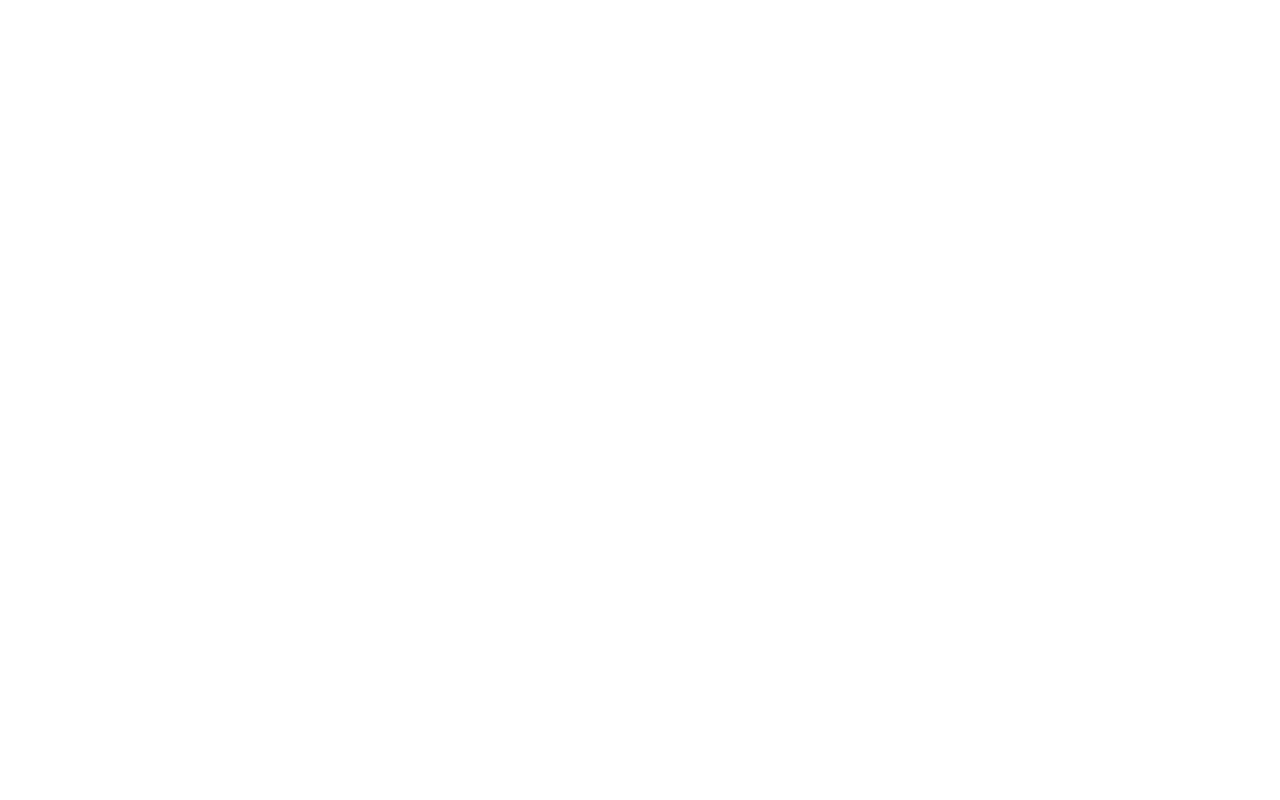
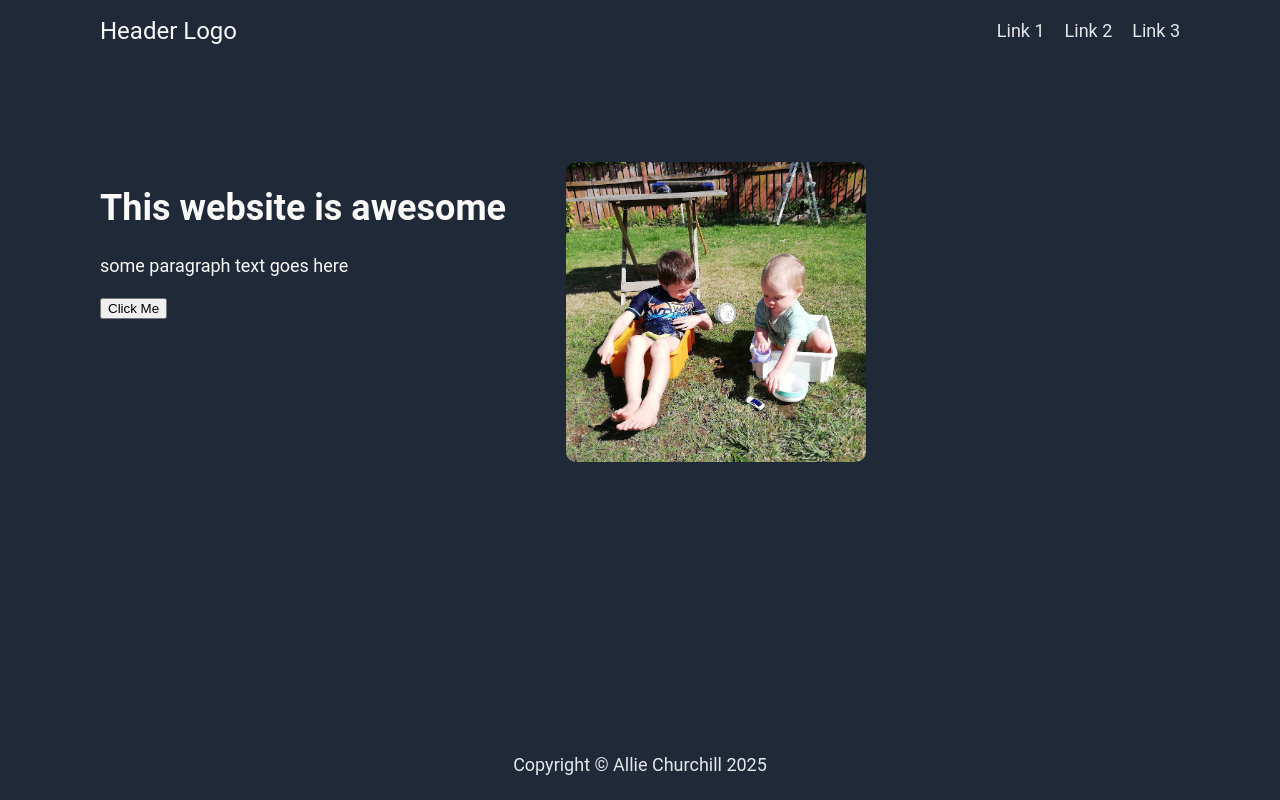
Before and after one commit to metafolic/project-landing, a plain HTML site: page index.html in a window 1280 px wide. Drawn offline with Linux system fonts and the light colour scheme.

Commit message:
started creating the layout of the landing page, nav bar, footer, and started on the hero section

```diff
--- a/index.html
+++ b/index.html
@@ -2,7 +2,39 @@
 <html>
   <head>
     <meta charset="UTF-8" />
+    <link rel="stylesheet" href="styles.css" />
     <title>Project - Landing Page</title>
   </head>
-  <body></body>
+  <body>
+    <div class="header">
+      <div class="logo">Header Logo</div>
+      <ul>
+        <li><a href="#">Link 1</a></li>
+        <li><a href="#">Link 2</a></li>
+        <li><a href="#">Link 3</a></li>
+      </ul>
+    </div>
+    <div class="content">
+      <div class="hero">
+        <div class="hero-left">
+          <h1>This website is awesome</h1>
+          <p>some paragraph text goes here</p>
+          <button>Click Me</button>
+        </div>
+        <img
+          class="hero-img"
+          src="owen_nico.jpg"
+          alt="two young children playing outside"
+        />
+      </div>
+      <div class="main"></div>
+
+      <div class="quote"></div>
+
+      <div class="cta"></div>
+    </div>
+    <div class="footer">
+      <h4>Copyright &copy; Allie Churchill 2025</h4>
+    </div>
+  </body>
 </html>
--- a/styles.css
+++ b/styles.css
@@ -0,0 +1,94 @@
+*,
+*::before,
+*::after {
+  box-sizing: border-box;
+}
+
+html {
+  font-size: 16px; /* sets base font size (easier to scale rem units) */
+  scroll-behavior: smooth; /* smooth scrolling for anchor links */
+}
+
+/* Styles for body */
+body {
+  margin: 0; /* removes default margin */
+  padding: 0;
+  font-family: "Roboto", sans-serif; /* or any chosen font */
+  color: #333; /* default text color */
+  background-color: #fff; /* default background */
+  line-height: 1.25; /* better readability */
+  min-height: 100vh; /* ensures full viewport height */
+  display: flex;
+  flex-direction: column;
+  overflow-x: hidden;
+}
+
+.header {
+  gap: 20px;
+  padding: 16px 100px;
+  justify-content: space-between;
+}
+.header,
+.footer {
+  display: flex;
+  background-color: #1f2937;
+}
+.footer {
+  justify-content: center;
+  align-items: center;
+}
+
+.footer > h4 {
+  color: #e5e7eb;
+  font-size: 18px;
+  font-weight: 400;
+}
+.logo {
+  font-size: 24px;
+  color: #f9faf8;
+  display: flex;
+}
+
+ul {
+  padding: 0;
+  margin: 0;
+  list-style-type: none;
+  display: flex;
+  gap: 20px;
+  align-items: center;
+}
+
+a {
+  text-decoration: none;
+  color: #e5e7eb;
+  font-size: 18px;
+}
+
+.content {
+  display: flex;
+  flex-direction: column;
+  gap: 24px;
+  flex: 1;
+  padding: 100px;
+  background-color: #1f2937;
+}
+.hero {
+  font-size: 18px;
+  color: #f9faf8;
+  display: flex;
+  gap: 60px;
+}
+
+.hero-img {
+  width: 100%;
+  height: auto;
+  max-width: 300px;
+  border-radius: 10px;
+  object-fit: cover;
+}
+
+.hero.h1 {
+  font-size: 48px;
+  font-weight: 900;
+  color: #f9faf8;
+}
```
Also changed, not shown: owen_nico.jpg (added).
